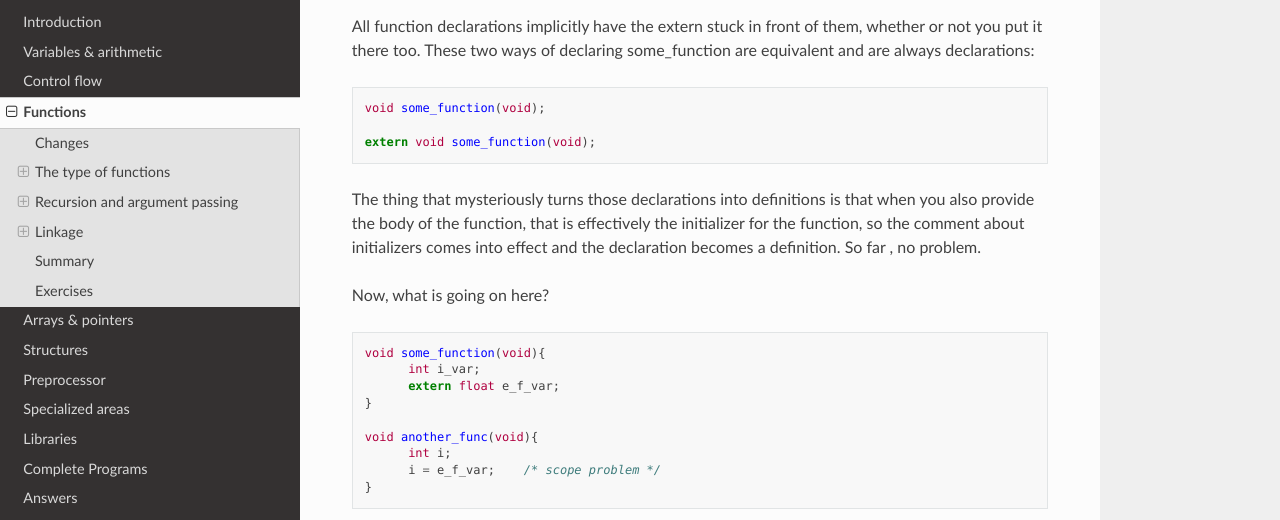
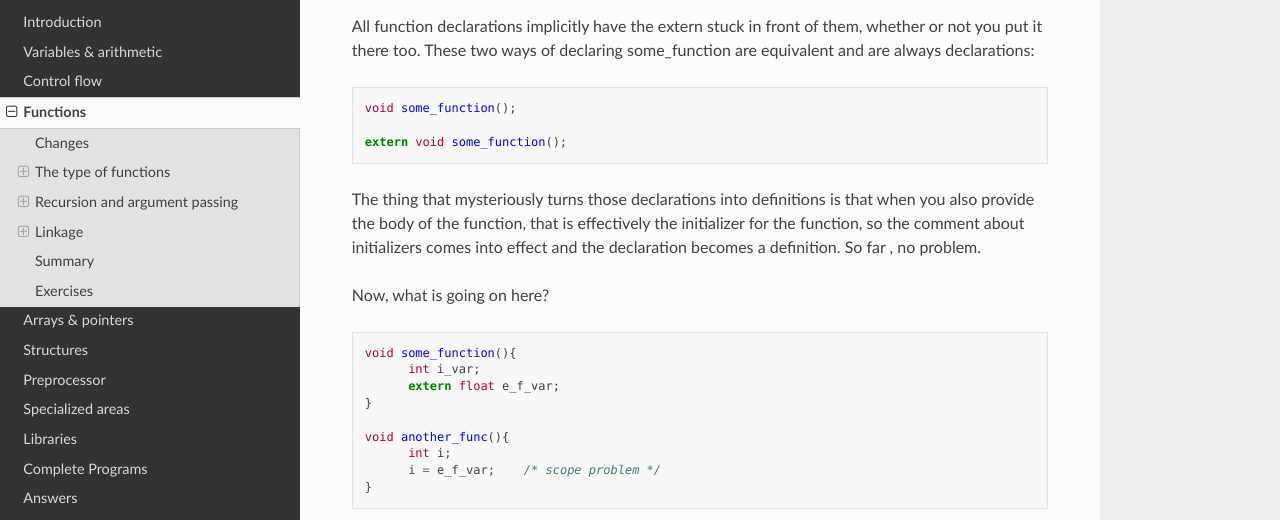
Before and after one commit to billsix/cprogrammingbook, a Sphinx documentation site: the page built from doc/05.rst, in a window 1280 px wide and 900 px high, scrolled down 17346 px. Shown: the part 159-679 px from the top of the window. Built offline with Sphinx 7.4.7 and the Read the Docs theme 2.0.0, drawn with Linux system fonts in a browser that asks for light colours; some of the changed text lies outside the part shown.

Commit message:
remove (void)s

```diff
--- a/doc/03.rst
+++ b/doc/03.rst
@@ -512,7 +512,7 @@ will do for a while to come.
     * so this is a declaration but not a definition
     */
 
-    int func_dec(void);
+    int func_dec();
 
     /*
     * Because this function has a body, it is also
@@ -522,10 +522,10 @@ will do for a while to come.
     * Don't use 'extern' until you understand it!
     */
 
-    int def_func(void){
+    int def_func(){
          float f_var;            /* a definition */
          int counter;            /* another definition */
-         int rand_num(void);     /* declare (but not define) another function */
+         int rand_num();     /* declare (but not define) another function */
 
          return(0);
     }
--- a/doc/05.rst
+++ b/doc/05.rst
@@ -195,7 +195,7 @@ for space, tab or newline, which it throws away.
     #include <stdio.h>
 
     int
-    non_space(void){
+    non_space(){
           int c;
           while ( (c=getchar ())=='\t' || c== '\n' || c==' ')
                   ; /* empty statement */
@@ -363,7 +363,7 @@ For a function that has no arguments the declaration is
 
 .. code-block:: C
 
-       void f_name (void);
+       void f_name ();
 
 and a function that has one int, one double and
 an unspecified number of other arguments is declared this way:
@@ -539,7 +539,7 @@ Summary ::
 
     Assuming that you are using prototypes, the values of the arguments to a function call are converted to the types of the formal parameters exactly as if they had been assigned using the = operator.
 
-    Functions taking no arguments should have a prototype with (void) as the argument specification.
+    Functions taking no arguments should have a prototype with () as the argument specification.
 
     Functions taking a variable number of arguments must take at least one named argument; the variable arguments are indicated by ... as shown:
 
@@ -987,9 +987,9 @@ ways of declaring some_function are equivalent and are always declarations:
 
 .. code-block:: C
 
-     void some_function(void);
+     void some_function();
 
-     extern void some_function(void);
+     extern void some_function();
 
 The thing that mysteriously turns those declarations into definitions is that
 when you also provide the body of the function, that is
@@ -1001,12 +1001,12 @@ Now, what is going on here?
 
 .. code-block:: C
 
-     void some_function(void){
+     void some_function(){
            int i_var;
            extern float e_f_var;
      }
 
-     void another_func(void){
+     void another_func(){
            int i;
            i = e_f_var;    /* scope problem */
      }
```
Also changed, not shown: doc/02.rst (+4 -4 lines).
